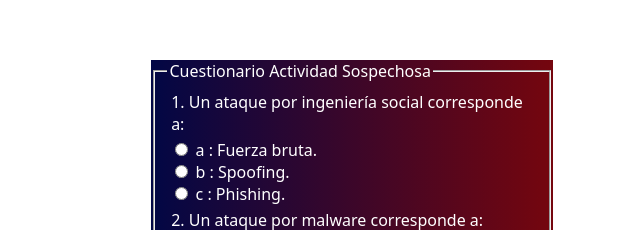
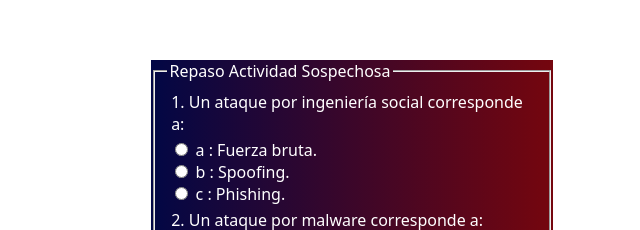
Before and after one commit to APaolaMM/suspicious-activity, a plain HTML site: page index.html in a window 1280 px wide. Shown: the part 495-725 px from the top of the page, 288-928 px from the left. Drawn offline with Linux system fonts and the light colour scheme.

Commit message:
Update index.html

```diff
--- a/index.html
+++ b/index.html
@@ -16,7 +16,7 @@
 </div>
     <div class="preguntasportema">
 <fieldset>
-	<legend>Cuestionario Actividad Sospechosa</legend>
+	<legend>Repaso Actividad Sospechosa</legend>
 	<div id="test">
 		<div class="cuestion">1. Un ataque por ingenier&iacute;a social corresponde a:</div>
 		<div class="respuestas">
```
